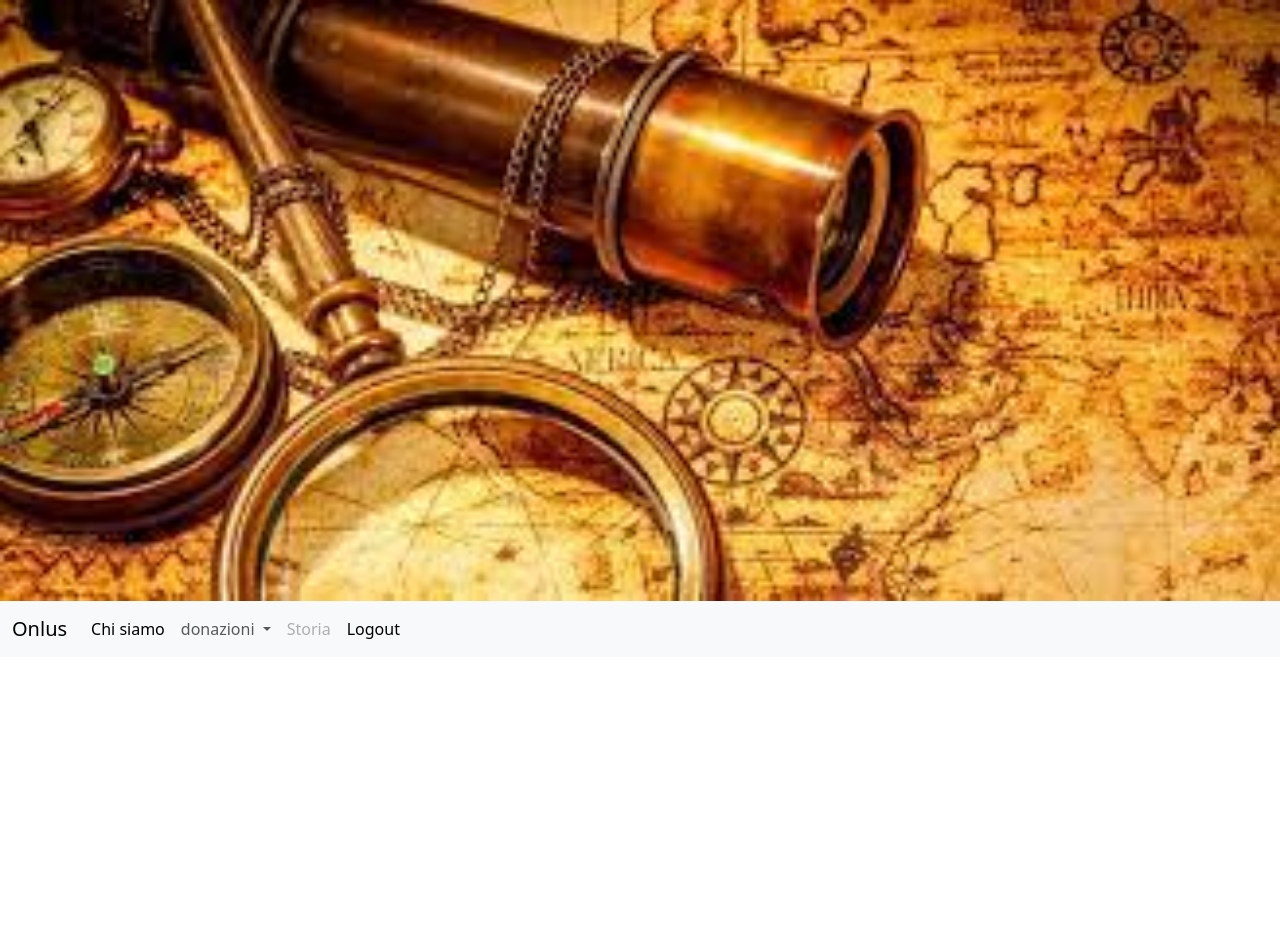
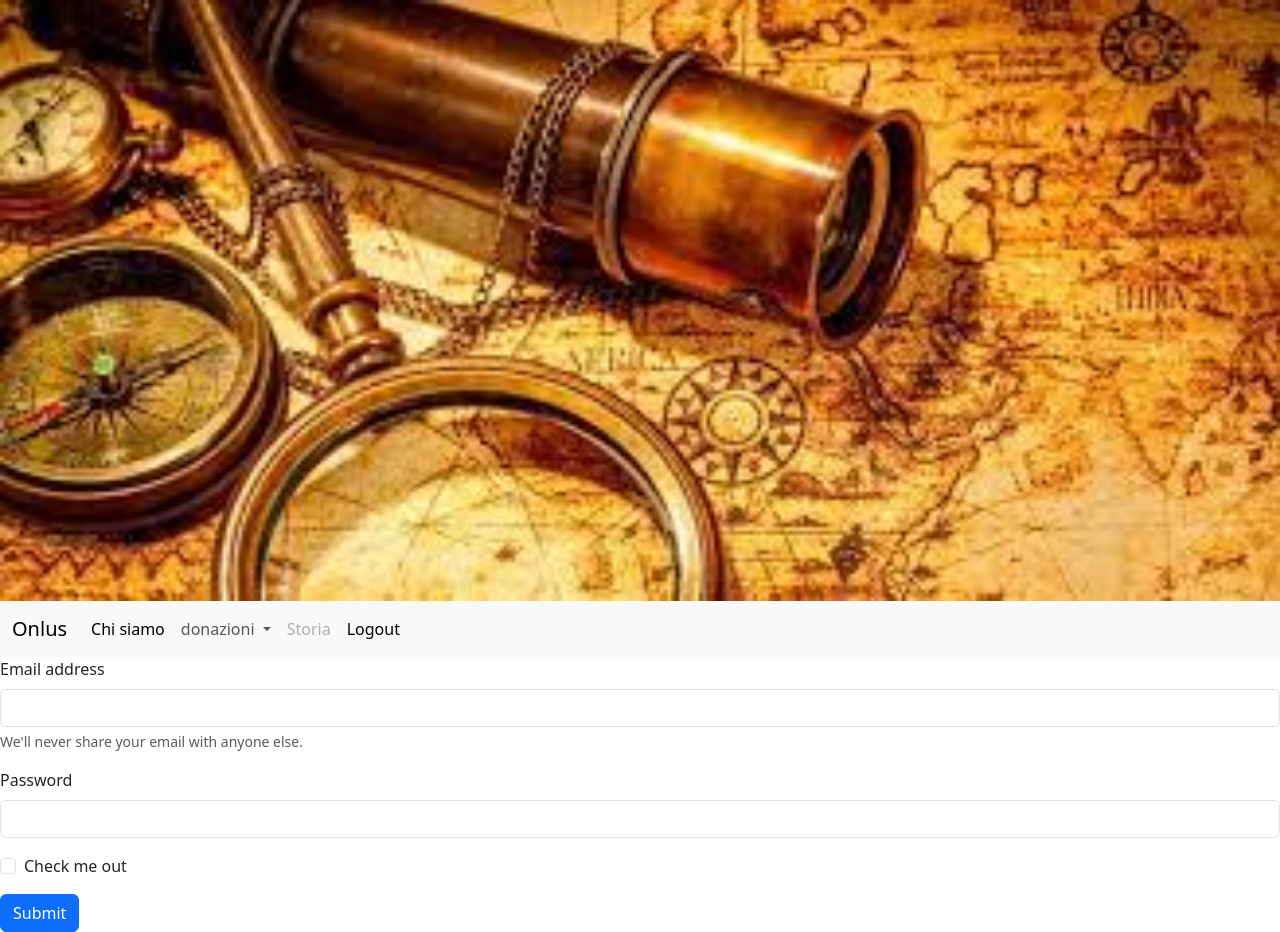
Before and after one commit to francescodicosola/caccia2, a website: page Esercizio1.html in a window 1280 px wide. Before the commit the page ends 800 px from the top, so only its background shows below. Drawn offline with nearby package versions, Linux system fonts and the light colour scheme.

Commit message:
Update Esercizio1.html

```diff
--- a/Esercizio1.html
+++ b/Esercizio1.html
@@ -39,9 +39,24 @@
             <a class="nav-link active" aria-disabled="true">Logout</a>
            </li>
           </ul>
-      </form>
     </div>
   </div>
 </nav>
+    <form>
+  <div class="mb-3">
+    <label for="exampleInputEmail1" class="form-label">Email address</label>
+    <input type="email" class="form-control" id="exampleInputEmail1" aria-describedby="emailHelp">
+    <div id="emailHelp" class="form-text">We'll never share your email with anyone else.</div>
+  </div>
+  <div class="mb-3">
+    <label for="exampleInputPassword1" class="form-label">Password</label>
+    <input type="password" class="form-control" id="exampleInputPassword1">
+  </div>
+  <div class="mb-3 form-check">
+    <input type="checkbox" class="form-check-input" id="exampleCheck1">
+    <label class="form-check-label" for="exampleCheck1">Check me out</label>
+  </div>
+  <button type="submit" class="btn btn-primary">Submit</button>
+</form>
   </body>
 </html>
```
